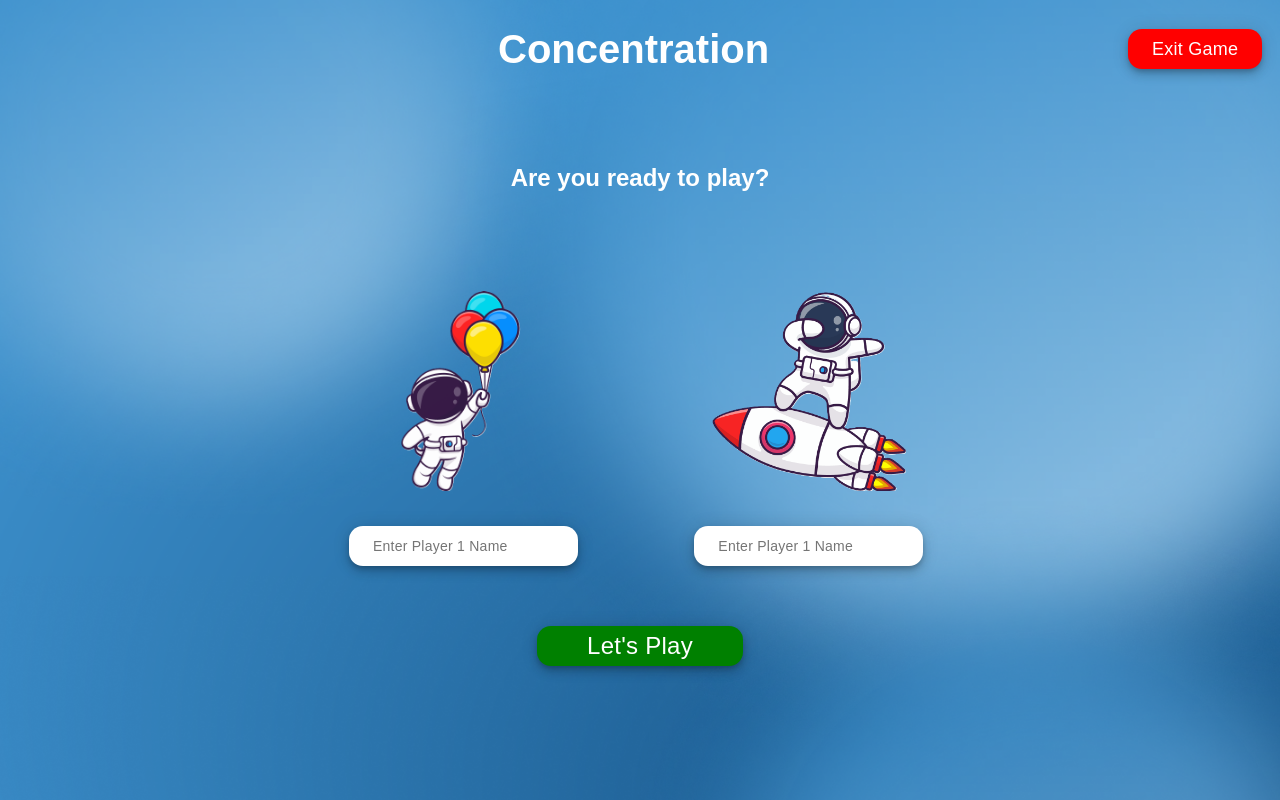
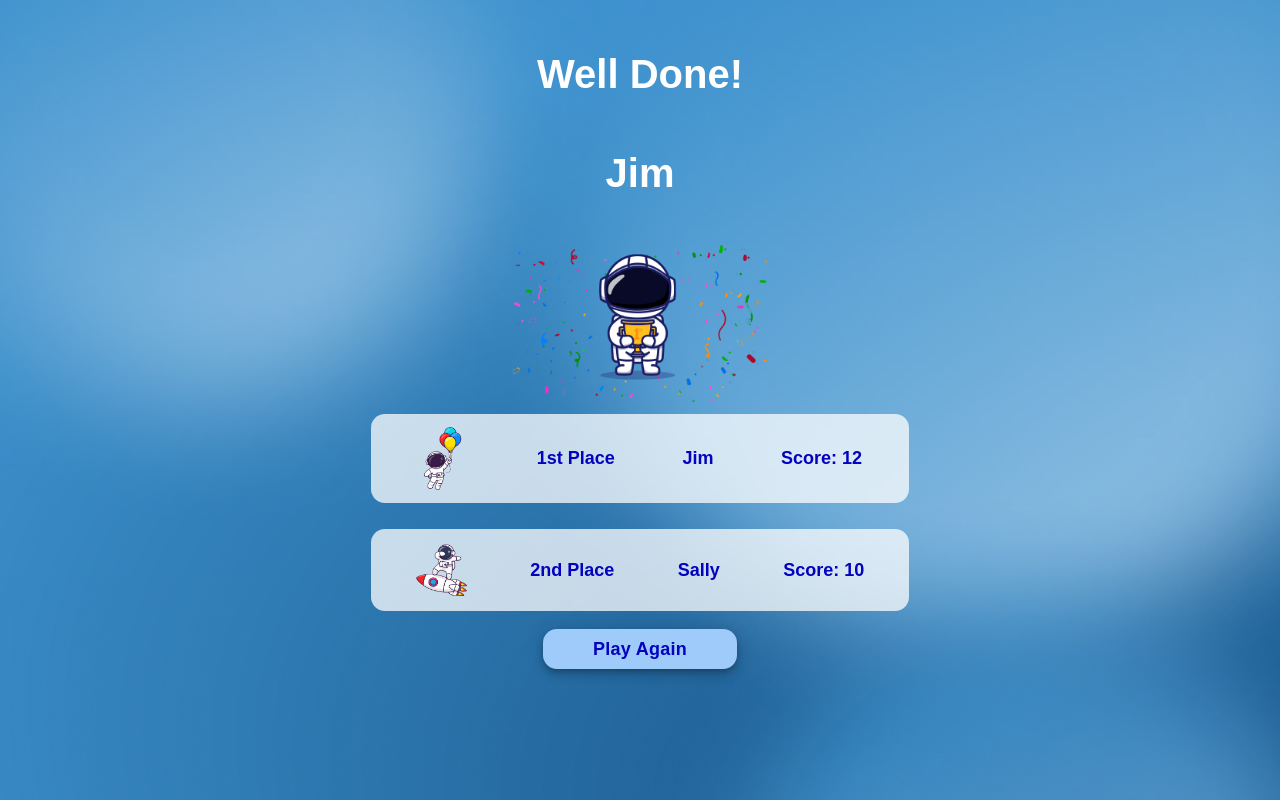
Before and after one commit to Carrscot/concentration, a React (Vite) app: page / in a window 1280 px wide. Built offline with nearby package versions, Linux system fonts and the light colour scheme.

Commit message:
Create winBoard and EndGameCard component

```diff
--- a/src/App.css
+++ b/src/App.css
@@ -11,6 +11,7 @@ body {
   grid-template-columns: 33% 33% 33%;
   align-items: center;
   height: 10vh;
+  margin: 0;
 }
 
 
@@ -86,7 +87,7 @@ body {
   visibility: hidden;
 }
 
-.inactivePlayer {
+.inactive {
   display: none;
 }
 
@@ -117,8 +118,15 @@ input{
 .mainGame {
   display: flex;
   align-items: center;
+  height: 90vh;
+}
+
+.winBoard {
+  display: flex;
+  align-items: center;
   justify-content: center;
-  height: 90vh;
+  flex-direction: column;
+  margin-top: 2%;
 }
 
 .gameBoard {
@@ -131,6 +139,29 @@ input{
   border-radius: 14px;
   border-style: none;
   box-shadow: rgba(0, 0, 0, .2) 0 3px 5px -1px,rgba(0, 0, 0, .14) 0 6px 10px 0,rgba(0, 0, 0, .12) 0 1px 18px 0;
+}
+
+.winImage {
+  height: 10%;
+  width: 20%;
+}
+
+.endGameCard {
+  color: rgb(3, 3, 191);
+  display: flex;
+  align-items: center;
+  justify-content: space-around;
+  background-color: #ffffffbd;
+  border-radius: 14px;
+  border-style: none;
+  max-height: 10%;
+  width: 40%;
+  padding: 1%;
+  margin: 1%;
+}
+
+.playerWinImage {
+  width: 10%;
 }
 
 /* Cards */
@@ -183,7 +214,11 @@ h1 {
 }
 
 .bold{
-  font-weight: 500;
+  font-weight: 700;
+}
+
+.bolder {
+  font-weight: 900;
 }
 
 .large-text {
@@ -239,3 +274,9 @@ button:hover {
   color: White;
   background-color: rgb(255, 191, 0);
 }
+
+.newGame {
+  color: rgb(3, 3, 191);
+  background-color: rgb(158, 203, 249);
+  padding: 5px 50px;
+}
--- a/src/App.jsx
+++ b/src/App.jsx
@@ -9,12 +9,13 @@ function App() {
   const [player1, setPlayer1] = useState('Jim');
   const [player2, setPlayer2] = useState('Sally');
   const [playerTurn, setPlayerTurn] = useState(1);
-  const [player1Score, setPlayer1Score] = useState(0);
-  const [player2Score, setPlayer2Score] = useState(0);
+  const [player1Score, setPlayer1Score] = useState(12);
+  const [player2Score, setPlayer2Score] = useState(10);
   const [choiceOne, setChoiceOne] = useState(null);
   const [choiceTwo, setChoiceTwo] = useState(null);
   const [cards, setCards] = useState(cardInfo);
-  const [gameState, setGameState] = useState('Start')
+  const [gameState, setGameState] = useState('End');
+  const [winner, setWinner] = useState(player1);
 
   const shuffle = (array) => {
       const shuffledCards = [...array];
@@ -62,6 +63,8 @@ function App() {
           <MainGame
             playerTurn={playerTurn}
             setPlayerTurn={setPlayerTurn}
+            setPlayer1={setPlayer1}
+            setPlayer2={setPlayer2}
             player1= {player1}
             player2={player2}
             player1Score= {player1Score}
@@ -73,7 +76,11 @@ function App() {
             setChoiceOne={setChoiceOne}
             setChoiceTwo={setChoiceTwo}
             shuffledCards={cards}
-            setCards={setCards}/>
+            setCards={setCards}
+            gameState={gameState}
+            setGameState={setGameState}
+            winner={winner}
+            setWinner={setWinner}/>
       }
     </>
   )
--- /dev/null
+++ b/src/EndGameCard.jsx
@@ -0,0 +1,15 @@
+const EndGameCard = (props) => {
+    const {src, winnerName, winnerScore, place} = props;
+    return (
+        <>
+            <div className="endGameCard">
+                <img className="playerWinImage" src={src} alt="Player Win Image" id="playerWinImage"/>
+                <p className="bolder large-text">{place} Place</p>
+                <p className="bold large-text">{winnerName}</p>
+                <p className="bold large-text">Score: {winnerScore}</p>
+            </div>
+        </>
+    )
+}
+
+export default EndGameCard
--- a/src/Header.jsx
+++ b/src/Header.jsx
@@ -31,7 +31,7 @@ const Header = (props) => {
     }
 
     return (
-        <div className="header">
+        <div className={gameState === "End" ? "inactive" : "header"}>
             <div></div>
             <h1>Concentration</h1>
             <div className="gameButtons">
--- a/src/MainGame.jsx
+++ b/src/MainGame.jsx
@@ -1,7 +1,10 @@
-import GameBoard from "./GameBoard";
+import Button from "./Button"
+import GameBoard from "./GameBoard"
 import PlayerCard from "./PlayerCard"
 import player1Image from './assets/player1Image.png'
 import player2Image from './assets/player2Image.png'
+import winImage from './assets/winImage.png'
+import EndGameCard from "./endGameCard"
 
 const MainGame = (props) => {
     const {
@@ -9,6 +12,8 @@ const MainGame = (props) => {
         setPlayerTurn,
         player1,
         player2,
+        setPlayer1,
+        setPlayer2,
         choiceOne,
         choiceTwo,
         setChoiceOne,
@@ -18,9 +23,51 @@ const MainGame = (props) => {
         player1Score,
         player2Score,
         setPlayer1Score,
-        setPlayer2Score} = props;
+        setPlayer2Score,
+        gameState,
+        setGameState,
+        winner} = props;
+
+        function newGame () {
+            setGameState("Start");
+            shuffle(cardInfo);
+            setPlayerTurn(1);
+            setPlayer1Score(0);
+            setPlayer2Score(0);
+            setChoiceOne(null);
+            setChoiceTwo(null);
+            setPlayer1('');
+            setPlayer2('');
+        }
+
     return (
         <>
+        {
+            gameState === "End" ?
+
+            <div className="winBoard">
+                <h1>Well Done!</h1>
+                <h1>{winner === player1 ? player1 : player2}</h1>
+                <img className="winImage" src={winImage} alt="Win Image" id="winImage"/>
+                <EndGameCard
+                    src={winner === player1 ? player1Image : player2Image}
+                    winnerName={winner === player1 ? player1 : player2}
+                    winnerScore={winner === player1 ? player1Score : player2Score}
+                    place="1st"/>
+                <EndGameCard
+                    src={winner != player1 ? player1Image : player2Image}
+                    winnerName={winner != player1 ? player1 : player2}
+                    winnerScore={winner != player1 ? player1Score : player2Score}
+                    place="2nd"/>
+                <Button
+                    onClick={newGame}
+                    buttonText= "Play Again"
+                    buttonClass="newGame bold"
+                    id="newGame"/>
+            </div>
+
+            :
+
             <div className="mainGame">
                 <PlayerCard
                     src={player1Image}
@@ -46,7 +93,7 @@ const MainGame = (props) => {
                     playerTurn={playerTurn===2}
                     playerScore={player2Score}/>
             </div>
-
+        }
         </>
     )
 }
```
Also changed, not shown: src/assets/winImage.png (added). Lines whose indentation alone changed are shown as unchanged.
